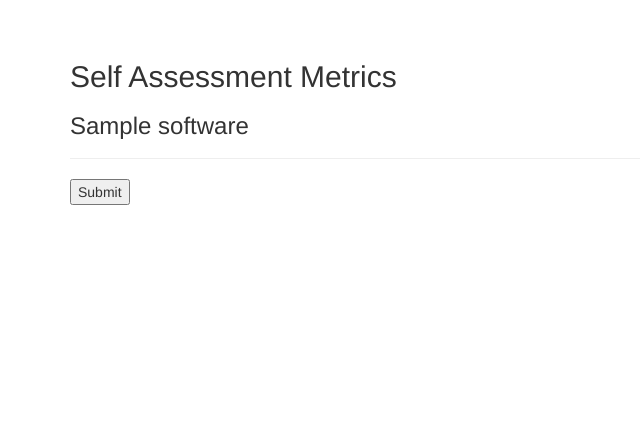
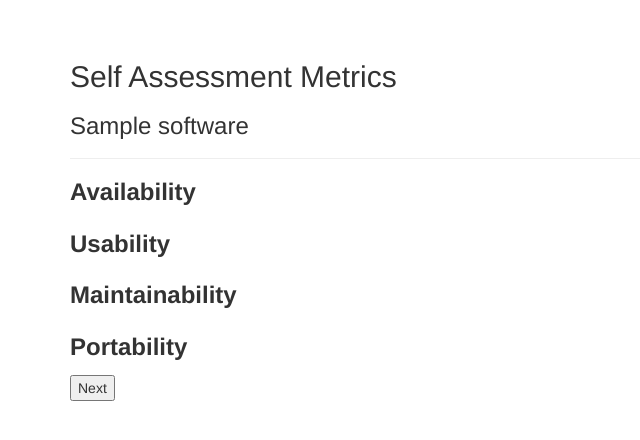
Before and after one commit to softwaresaved/software-assessment-framework, a Flask app: template app/templates/metrics_interactive.html in a window 1280 px wide. Shown: the part 52-492 px from the top of the page, without its empty margins (0-640 px from the left). Run offline with Flask 2, Linux system fonts and the light colour scheme; the template is opened without the code that fills it: values that come from a table or form of the project are taken from there, others are empty; tables that the repository leaves empty hold one stand-in row (values such as "Sample post"); parts of the project's set-up code (start-up, migrations or seed data) failed here and were passed over; some libraries are stand-ins or nearby versions.

Commit message:
Categorise self-assessment metrics in the UI. This was *way* harder than is should have been and required disabling CSRF

```diff
--- a/app/templates/metrics_interactive.html
+++ b/app/templates/metrics_interactive.html
@@ -5,18 +5,38 @@
         <h2>Self Assessment Metrics</h2>
         <h3>{{ software.name }}</h3>
     </div>
+
     <form action="{{ url_for('metrics_interactive') }}" method="POST">
-    {{ form.csrf_token }}
+    <h3>{{ form.availability.label }}</h3>
+        {% for field in form.availability %}
+            {% if field.type == "RadioField" %}
+                <div>{{ field.label }} {{ field }}</div>
+             {% endif %}
+        {% endfor %}
 
-    {% for field in form %}
-       {% if field.type == "RadioField" %}
-        <div>{{ field.label }} {{ field }}</div>
-       {% endif %}
-    {% endfor %}
+    <h3>{{ form.usability.label }}</h3>
+        {% for field in form.usability %}
+            {% if field.type == "RadioField" %}
+                <div>{{ field.label }} {{ field }}</div>
+             {% endif %}
+        {% endfor %}
 
+    <h3>{{ form.maintainability.label }}</h3>
+        {% for field in form.maintainability %}
+            {% if field.type == "RadioField" %}
+                <div>{{ field.label }} {{ field }}</div>
+             {% endif %}
+        {% endfor %}
 
+    <h3>{{ form.portability.label }}</h3>
+        {% for field in form.portability %}
+            {% if field.type == "RadioField" %}
+                <div>{{ field.label }} {{ field }}</div>
+             {% endif %}
+        {% endfor %}
 
     <div>{{ form.submit() }}</div>
     </form>
 
+
 {% endblock %}
--- a/app/views.py
+++ b/app/views.py
@@ -1,6 +1,6 @@
 from flask import render_template, redirect, url_for, session, flash
 from flask_wtf import FlaskForm
-from wtforms import RadioField, SubmitField, SelectMultipleField
+from wtforms import RadioField, SubmitField, FormField
 from app.main.forms import SoftwareSubmitForm, MultiCheckboxField
 from app.models import db, Software, Score
 from app import app
@@ -52,14 +52,14 @@ def index():
             db.session.commit()
             # Add to session
             session['sw_id'] = sw.id
-            # Forward to metrics selection
+            # Forward to interactive (self-assessment) metrics selection
             return redirect(url_for('metrics_interactive'))
 
     return render_template('index.html', form=software_submit_form)
 
 
-# Non-interactive Metrics Selection
-@app.route('/metrics/select/1', methods=['GET', 'POST'])
+# Interactive Metrics Selection
+@app.route('/metrics/select/interactive', methods=['GET', 'POST'])
 def metrics_interactive():
     # Load the software from the id stored in the session
     # NB - We use the software_id from the session, rather than from the request,
@@ -71,41 +71,68 @@ def metrics_interactive():
 
     # Construct the form
     # To dynamically add fields, we have to define the Form class at *runtime*, and instantiate it
-    class InteractiveMetricRunForm(FlaskForm):
+
+    # In order to be able to separate, and label the categories, we need to create individual sub-forms
+    class InteractiveMetricAvailabilityForm(FlaskForm):
+        pass
+
+    class InteractiveMetricUsabilityForm(FlaskForm):
+        pass
+
+    class InteractiveMetricMaintainabilityForm(FlaskForm):
+        pass
+
+    class InteractiveMetricPortabilityForm(FlaskForm):
         pass
 
     for metric in metrics:
         if metric.INTERACTIVE:
-            #ToDo - classify  as below
             metric_key = hashlib.md5(metric.SHORT_DESCRIPTION.encode('utf-8')).hexdigest()
+            if metric.CATEGORY == "AVAILABILITY":
+                setattr(InteractiveMetricAvailabilityForm, metric_key,
+                        RadioField(label=metric.SHORT_DESCRIPTION, choices=metric.get_ui_choices().items()))
+            if metric.CATEGORY == "USABILITY":
+                setattr(InteractiveMetricUsabilityForm, metric_key,
+                        RadioField(label=metric.SHORT_DESCRIPTION, choices=metric.get_ui_choices().items()))
+            if metric.CATEGORY == "MAINTAINABILITY":
+                setattr(InteractiveMetricMaintainabilityForm, metric_key,
+                        RadioField(label=metric.SHORT_DESCRIPTION, choices=metric.get_ui_choices().items()))
+            if metric.CATEGORY == "PORTABILITY":
+                setattr(InteractiveMetricPortabilityForm, metric_key,
+                        RadioField(label=metric.SHORT_DESCRIPTION, choices=metric.get_ui_choices().items()))
 
-            setattr(InteractiveMetricRunForm, metric_key,
-                    RadioField(label=metric.SHORT_DESCRIPTION, choices=metric.get_ui_choices().items()))
+    class InteractiveMetricRunForm(FlaskForm):
+        availability = FormField(InteractiveMetricAvailabilityForm)
+        usability = FormField(InteractiveMetricUsabilityForm)
+        maintainability = FormField(InteractiveMetricMaintainabilityForm)
+        portability = FormField(InteractiveMetricPortabilityForm)
+        submit = SubmitField('Next')
 
-    setattr(InteractiveMetricRunForm, 'submit', SubmitField('Next'))
     # Get an instance
     interactive_metric_run_form = InteractiveMetricRunForm()
 
     # Deal with submission
     if interactive_metric_run_form.validate_on_submit():
         # Run the metrics
-        run_interactive_metrics(interactive_metric_run_form.data, metrics, sw)
+        run_interactive_metrics(interactive_metric_run_form.availability.data, metrics, sw)
+        run_interactive_metrics(interactive_metric_run_form.usability.data, metrics, sw)
+        run_interactive_metrics(interactive_metric_run_form.maintainability.data, metrics, sw)
+        run_interactive_metrics(interactive_metric_run_form.portability.data, metrics, sw)
 
-        # Forward to results display
-        return redirect(url_for('metrics_automated', software_id=sw.id))
+        # Forward to automater metrics
+        return redirect(url_for('metrics_automated'))
 
     return render_template('metrics_interactive.html', form=interactive_metric_run_form, software=sw)
 
 
 # Automated Metrics Selection and Execution
-@app.route('/metrics/select/2', methods=['GET', 'POST'])
+@app.route('/metrics/select/automated', methods=['GET', 'POST'])
 def metrics_automated():
     # Load the software from the id stored in the session
     # NB - We use the software_id from the session, rather than from the request,
     # this prevents users other than the submitter changing the metrics to be run
     sw = Software.query.filter_by(id=session['sw_id']).first()
-
-    # Load metrics
+    # Load automated metrics
     app.logger.info("Finding automated metrics")
     metrics = plugins.metric.load()
 
@@ -113,6 +140,7 @@ def metrics_automated():
     # To dynamically add fields, we have to define the Form class at *runtime*, and instantiate it
     class MetricRunForm(FlaskForm):
         pass
+
     metrics_availability = []
     metrics_usability = []
     metrics_maintainability = []
@@ -147,10 +175,10 @@ def metrics_automated():
             repos_helper.login()
 
         # Run the appropriate metrics
-        run_metrics(metric_run_form.metrics_usability.data, metrics, sw, repos_helper)
-        run_metrics(metric_run_form.metrics_availability.data, metrics, sw, repos_helper)
-        run_metrics(metric_run_form.metrics_maintainability.data, metrics, sw, repos_helper)
-        run_metrics(metric_run_form.metrics_portability.data, metrics, sw, repos_helper)
+        run_automated_metrics(metric_run_form.metrics_usability.data, metrics, sw, repos_helper)
+        run_automated_metrics(metric_run_form.metrics_availability.data, metrics, sw, repos_helper)
+        run_automated_metrics(metric_run_form.metrics_maintainability.data, metrics, sw, repos_helper)
+        run_automated_metrics(metric_run_form.metrics_portability.data, metrics, sw, repos_helper)
 
         # Forward to results display
         return redirect(url_for('metrics_results', software_id=sw.id))
@@ -170,7 +198,12 @@ def metrics_results(software_id):
     maintainability_scores = Score.query.filter_by(software_id=software_id, category="MAINTAINABILITY")
     portability_scores = Score.query.filter_by(software_id=software_id, category="PORTABILITY")
 
-    return render_template('metrics_results.html', software=sw, availability_scores=availability_scores, usability_scores=usability_scores, maintainability_scores=maintainability_scores, portability_scores=portability_scores)
+    return render_template('metrics_results.html',
+                           software=sw,
+                           availability_scores=availability_scores,
+                           usability_scores=usability_scores,
+                           maintainability_scores=maintainability_scores,
+                           portability_scores=portability_scores)
 
 
 def run_interactive_metrics(form_data, all_metrics, sw):
@@ -203,7 +236,7 @@ def run_interactive_metrics(form_data, all_metrics, sw):
     return score_ids
 
 
-def run_metrics(form_data, metrics, sw, repos_helper):
+def run_automated_metrics(form_data, metrics, sw, repos_helper):
     """
     Match the selected boxes from the form submission to metrics and run.  Save the scores and feedback
     :param form_data: Metrics to run (List of md5 of the description)
--- a/run.py
+++ b/run.py
@@ -11,6 +11,9 @@ def main():
                         filename=config.log_file_name,
                         level=config.log_level)
     logging.info('-- Starting the Software Assessment Framework --')
+
+    app.config['WTF_CSRF_ENABLED'] = False
+    app.config['SQLALCHEMY_TRACK_MODIFICATIONS'] = True
     app.run(debug=True)
 
 if __name__ == '__main__':
```
